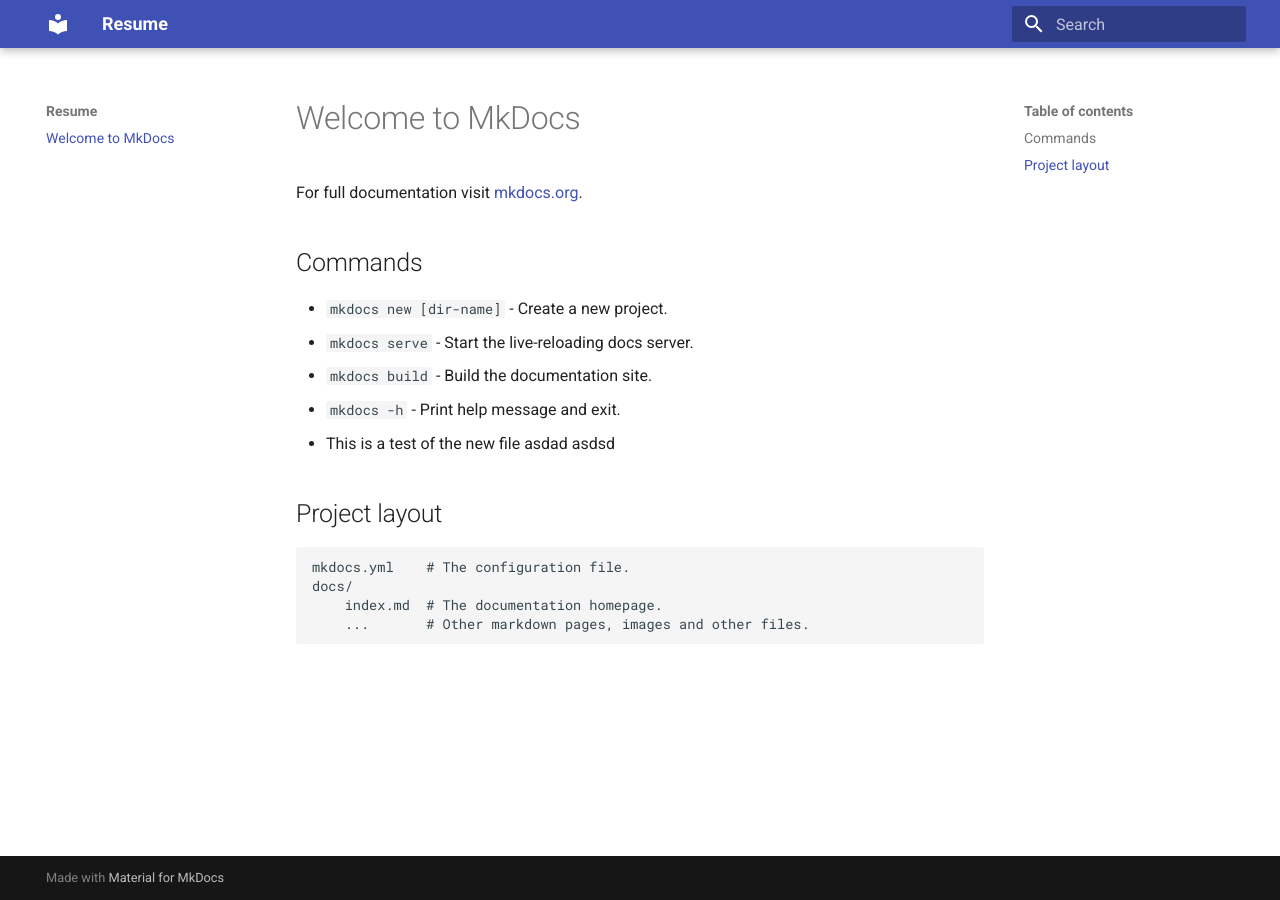
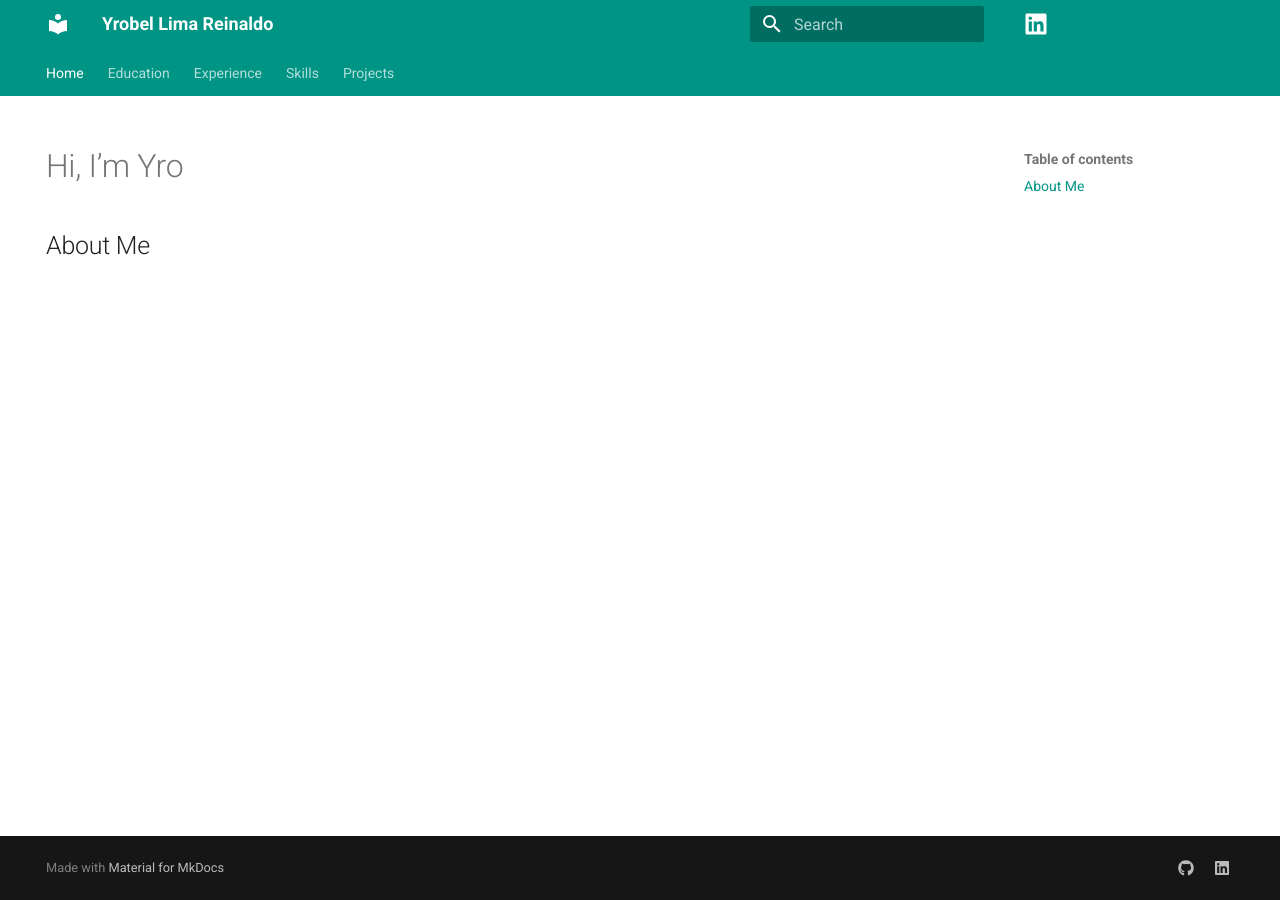
Before and after one commit to yrobel-lima/resume, an MkDocs documentation site: the page built from docs/index.md, in a window 1280 px wide. Built offline with MkDocs 1.6.1 and Material for MkDocs 9.7.7, drawn with Linux system fonts in a browser that asks for light colours.

Commit message:
Template

```diff
--- a/docs/index.md
+++ b/docs/index.md
@@ -1,18 +1,8 @@
-# Welcome to MkDocs
+---
+hide:
+  - navigation
+---
 
-For full documentation visit [mkdocs.org](https://www.mkdocs.org).
+# Hi, I'm Yro
 
-## Commands
-
-* `mkdocs new [dir-name]` - Create a new project.
-* `mkdocs serve` - Start the live-reloading docs server.
-* `mkdocs build` - Build the documentation site.
-* `mkdocs -h` - Print help message and exit.
-* This is a test of the new file asdad asdsd
-
-## Project layout
-
-    mkdocs.yml    # The configuration file.
-    docs/
-        index.md  # The documentation homepage.
-        ...       # Other markdown pages, images and other files.
+## About Me
--- /dev/null
+++ b/docs/stylesheets/extra.css
@@ -0,0 +1,3 @@
+.md-tooltip {
+    display: none !important;
+}
--- a/mkdocs.yml
+++ b/mkdocs.yml
@@ -1,3 +1,67 @@
-site_name: Resume
+site_name: Yrobel Lima Reinaldo
+
+# Repository/LinkedIn
+repo_name: ""
+repo_url: https://www.linkedin.com/in/yrobel-lima-reinaldo
+
 theme:
   name: material
+  #logo: assets/profile_picture.jpg
+  features:
+    #- announce.dismiss
+    #- content.action.edit
+    #- content.action.view
+    #- content.code.annotate
+    #- content.code.copy
+    # - content.code.select
+    # - content.footnote.tooltips
+    # - content.tabs.link
+    - content.tooltips
+    # - header.autohide
+    # - navigation.expand
+    # - navigation.footer
+    - navigation.indexes
+    # - navigation.instant
+    # - navigation.instant.prefetch
+    # - navigation.instant.progress
+    # - navigation.prune
+    - navigation.sections
+    - navigation.tabs
+    #- navigation.tabs.sticky
+    - navigation.top
+    - navigation.tracking
+    - search.highlight
+    - search.share
+    - search.suggest
+    - toc.follow
+    # - toc.integrate
+  palette:
+    scheme: default
+    primary: teal
+    accent: amber
+  icon:
+    repo: fontawesome/brands/linkedin
+  font:
+    text: Roboto
+    code: Roboto Mono
+
+extra:
+  social:
+    - icon: fontawesome/brands/github
+      link: https://github.com/yrobel-lima
+    - icon: fontawesome/brands/linkedin
+      link: https://www.linkedin.com/in/yrobel-lima-reinaldo
+
+extra_css:
+  - stylesheets/extra.css
+
+markdown_extensions:
+  - smarty
+  - sane_lists
+
+nav:
+  - Home: index.md
+  - Education: education.md
+  - Experience: experience.md
+  - Skills: skills.md
+  - Projects: projects.md
```
Also changed, not shown: docs/education.md (added, +16 -0 lines), docs/experience.md (added, +18 -0 lines), docs/projects.md (added, +15 -0 lines), docs/skills.md (added, +8 -0 lines), docs/assets/profile_picture.JPG (added).
